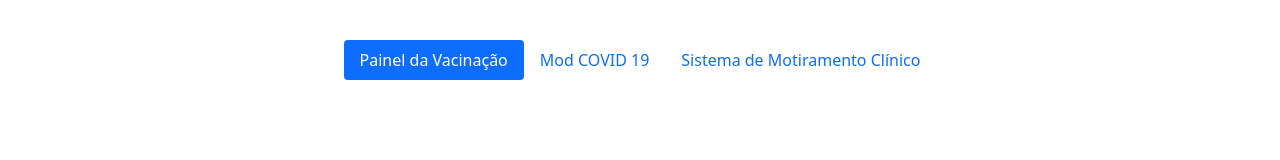
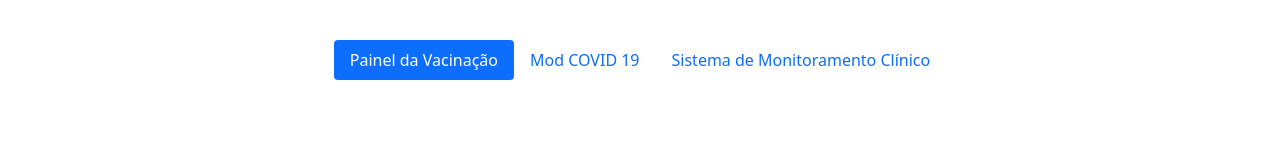
Before and after one commit to LED-UFAL/painel-vacina, a plain HTML site: page public/site/index.html in a window 1280 px wide. Shown: the top 160 px of the page. Drawn offline with nearby package versions, Linux system fonts and the light colour scheme.

Commit message:
Corrige palavra 'Motiramento' para 'Monitoramento'

```diff
--- a/public/site/index.html
+++ b/public/site/index.html
@@ -16,7 +16,7 @@
       <ul class="nav nav-pills">
         <li class="nav-item"><a href="http://vacinometro.icmc.usp.br/painel" class="nav-link active" aria-current="page">Painel da Vacinação</a></li>
         <li class="nav-item"><a href="http://www.cemeai.icmc.usp.br/ModCovid19/" class="nav-link">Mod COVID 19</a></li>
-        <li class="nav-item"><a href="https://im.ufal.br/laboratorio/led/smc/" class="nav-link">Sistema de Motiramento Clínico</a></li>
+        <li class="nav-item"><a href="https://im.ufal.br/laboratorio/led/smc/" class="nav-link">Sistema de Monitoramento Clínico</a></li>
       </ul>
     </header>
 
```
